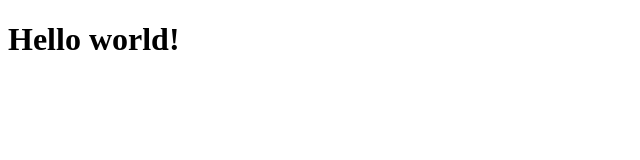
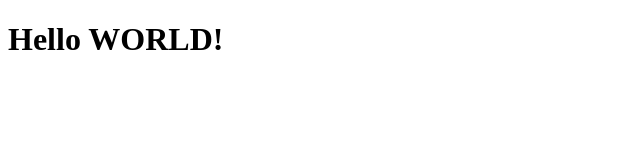
Before and after one commit to ProSr/vue-tasks, a Svelte app: page / in a window 1280 px wide. Shown: the top 160 px of the page, without its empty margins (0-640 px from the left). Built offline with nearby package versions, Linux system fonts and the light colour scheme.

Commit message:
1.2.Adding-data

```diff
--- a/src/main.js
+++ b/src/main.js
@@ -1,4 +1,4 @@
-import App from './tutorial/1.Introduction/1.basics/App.svelte'
+import App from './tutorial/1.Introduction/2.adding-data/App.svelte'
 
 const app = new App({
   target: document.getElementById('app')
--- /dev/null
+++ b/src/tutorial/1.Introduction/2.adding-data/App.svelte
@@ -0,0 +1,5 @@
+<script>
+	let name = 'world';
+</script>
+
+<h1>Hello {name.toUpperCase()}!</h1>
```
Also changed, not shown: 1 other file (tests, documents, lock files or other folders).
